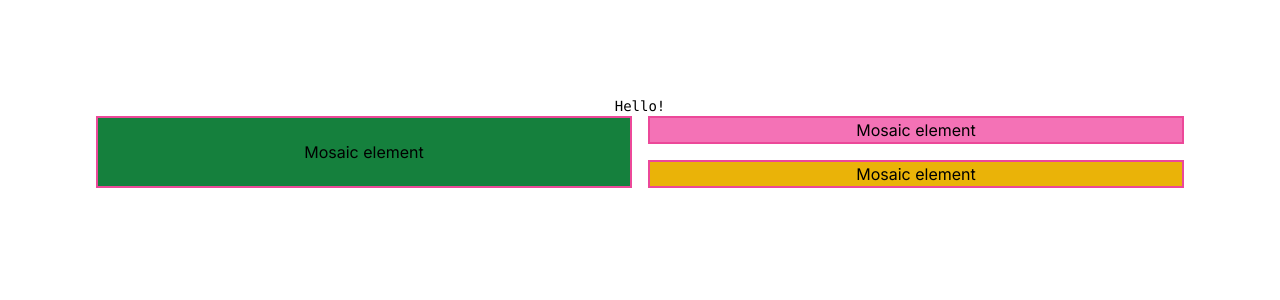
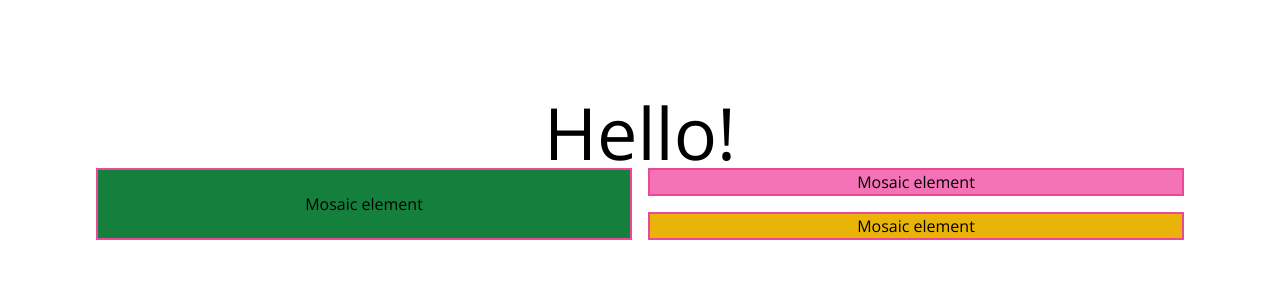
Before and after one commit to maksymilianPadalak/videotools-nextjs, a Next.js app: page / in a window 1280 px wide. Shown: the top 300 px of the page. Built offline with nearby package versions, Linux system fonts and the light colour scheme.

Commit message:
Add Open Sans as default font

```diff
--- a/src/app/components/atoms/Heading/Heading.tsx
+++ b/src/app/components/atoms/Heading/Heading.tsx
@@ -18,5 +18,5 @@ export const Heading: FC = () => {
     };
   }, []);
 
-  return <h1>{x}</h1>;
+  return <h1 className="text-7xl">{x}</h1>;
 };
--- a/src/app/globals.css
+++ b/src/app/globals.css
@@ -11,6 +11,11 @@
     --background-end-rgb: 0, 0, 0;
   }
 }
+
+html, body {
+  font-family: var(--font-open-sans), sans-serif;
+}
+
 
 body {
   color: rgb(var(--foreground-rgb));
--- a/src/app/layout.tsx
+++ b/src/app/layout.tsx
@@ -1,8 +1,13 @@
 import type { Metadata } from "next";
-import { Inter } from "next/font/google";
+import { Open_Sans } from "next/font/google";
+import cx from "classnames";
 import "./globals.css";
 
-const inter = Inter({ subsets: ["latin"] });
+//TODO move font to font folder
+const openSans = Open_Sans({
+  subsets: ["latin"],
+  variable: "--font-open-sans",
+});
 
 export const metadata: Metadata = {
   title: "Create Next App",
@@ -16,7 +21,7 @@ export default function RootLayout({
 }>) {
   return (
     <html lang="en">
-      <body className={inter.className}>{children}</body>
+      <body className={cx(openSans.variable)}>{children}</body>
     </html>
   );
 }
--- a/src/app/page.tsx
+++ b/src/app/page.tsx
@@ -5,7 +5,7 @@ import { Mosaic } from "@organisms/Mosaic/Mosaic";
 export default function Home() {
   return (
     <main className="flex min-h-screen flex-col items-center p-24">
-      <div className="z-10 w-full max-w-5xl items-center justify-center font-mono text-sm lg:flex">
+      <div className="z-10 w-full max-w-5xl items-center justify-center text-sm lg:flex">
         <Heading></Heading>
       </div>
       <Mosaic />
--- a/tailwind.config.ts
+++ b/tailwind.config.ts
@@ -13,6 +13,9 @@ const config: Config = {
         "gradient-conic":
           "conic-gradient(from 180deg at 50% 50%, var(--tw-gradient-stops))",
       },
+      fontFamily: {
+        sans: ['var(--font-open-sans)', 'sans-serif'],
+      },
     },
   },
   plugins: [],
```
